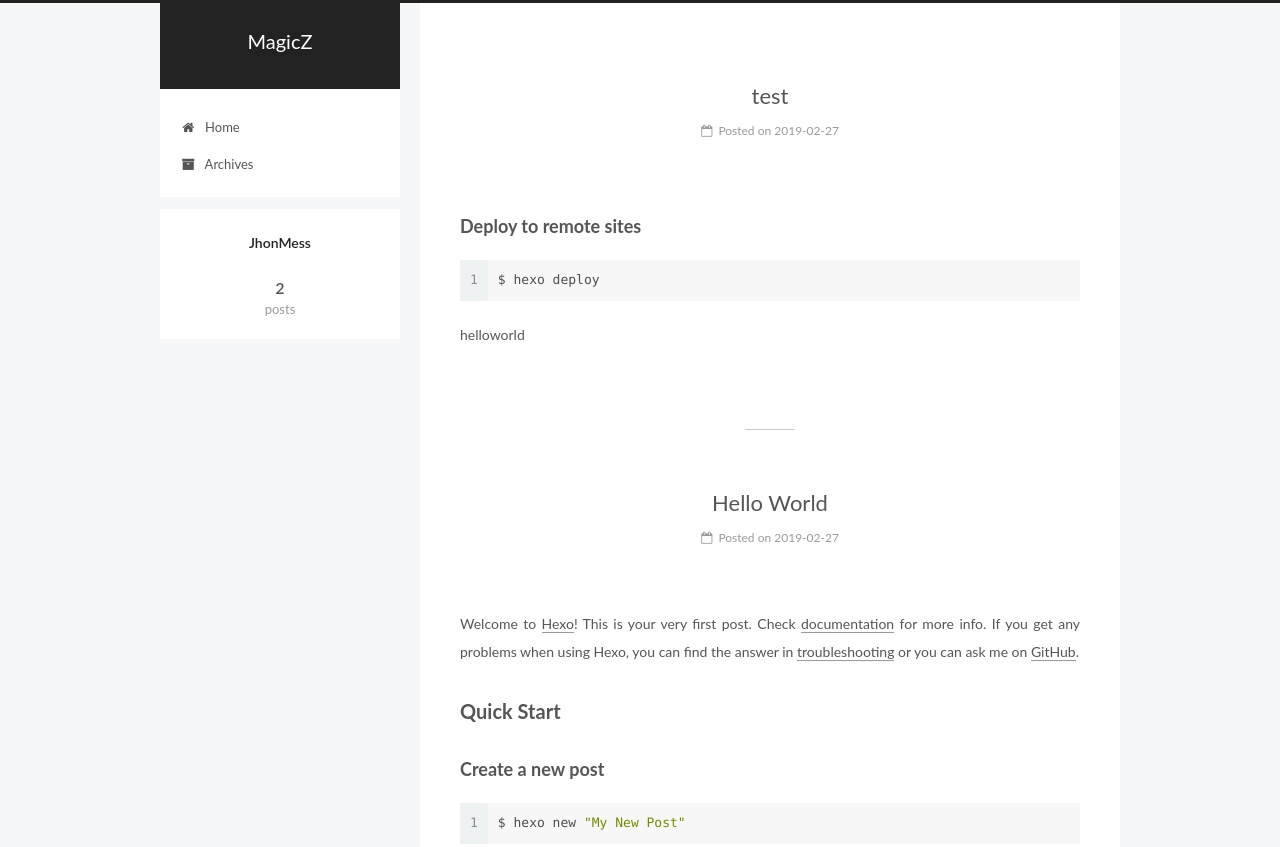
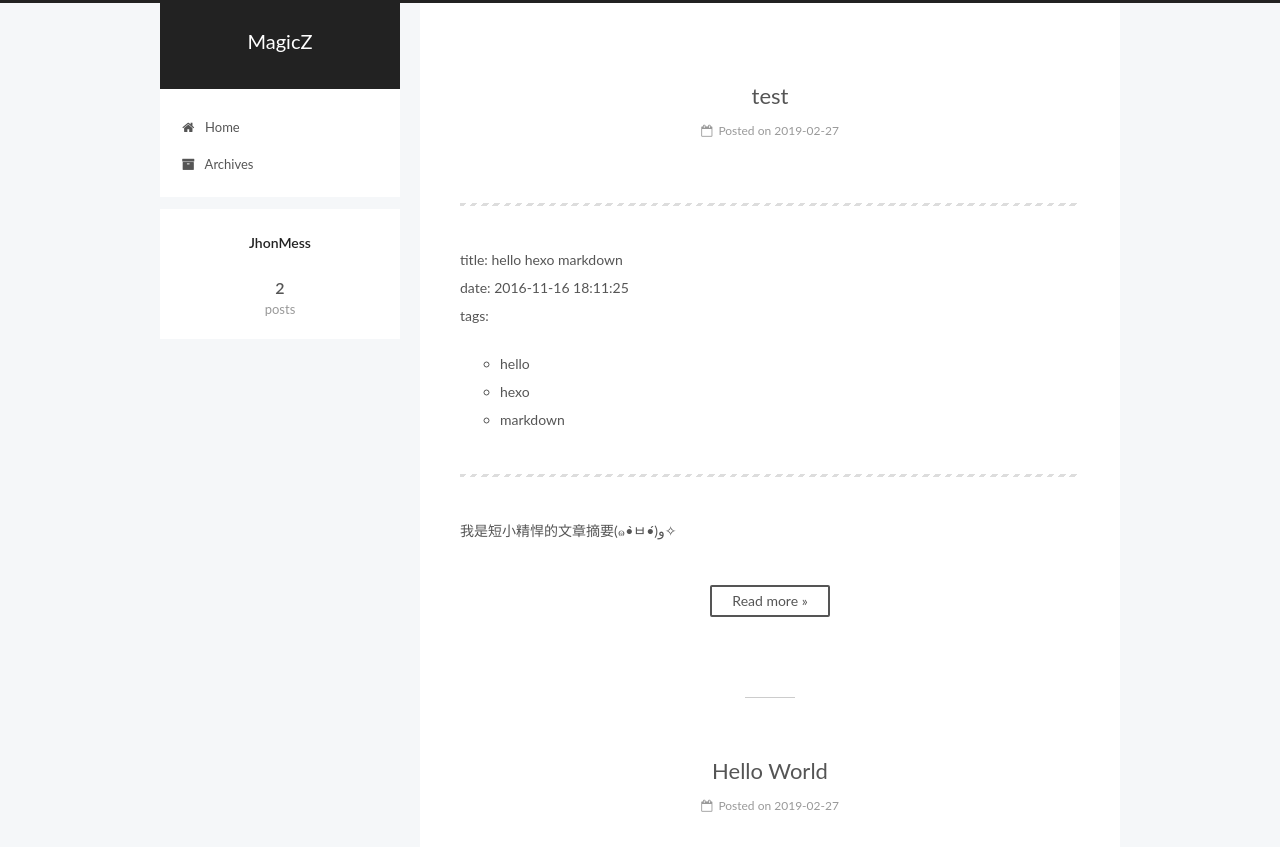
Before and after one commit to linchong-cmd/hatmagic.github.io, a plain HTML site: page index.html in a window 1280 px wide. Shown: the top 847 px of the page. Drawn offline with Linux system fonts and the light colour scheme.

Commit message:
Site updated: 2019-02-28 12:20:33

```diff
--- a/css/main.css
+++ b/css/main.css
@@ -1823,7 +1823,7 @@ pre .javascript .function {
   width: 4px;
   height: 4px;
   border-radius: 50%;
-  background: #ff06ac;
+  background: #37e7ff;
 }
 .links-of-blogroll {
   font-size: 13px;
--- a/index.html
+++ b/index.html
@@ -299,11 +299,22 @@
 
 
 
-
-            <h3 id="Deploy-to-remote-sites"><a href="#Deploy-to-remote-sites" class="headerlink" title="Deploy to remote sites"></a>Deploy to remote sites</h3><figure class="highlight bash"><table><tr><td class="gutter"><pre><span class="line">1</span><br></pre></td><td class="code"><pre><span class="line">$ hexo deploy</span><br></pre></td></tr></table></figure>
-<p>helloworld</p>
-
-
+          <hr>
+<p>title: hello hexo markdown<br>date: 2016-11-16 18:11:25<br>tags:</p>
+<ul>
+<li>hello</li>
+<li>hexo</li>
+<li>markdown</li>
+</ul>
+<hr>
+<p>我是短小精悍的文章摘要(๑•̀ㅂ•́)و✧</p>
+          <!--noindex-->
+          <div class="post-button text-center">
+            <a class="btn" href="/2019/02/27/test/#more" rel="contents">
+              Read more &raquo;
+            </a>
+          </div>
+          <!--/noindex-->
 
 
     </div>
```
Also changed, not shown: 2019/02/27/test/index.html (+19 -32 lines), images/one.jpg (added).
